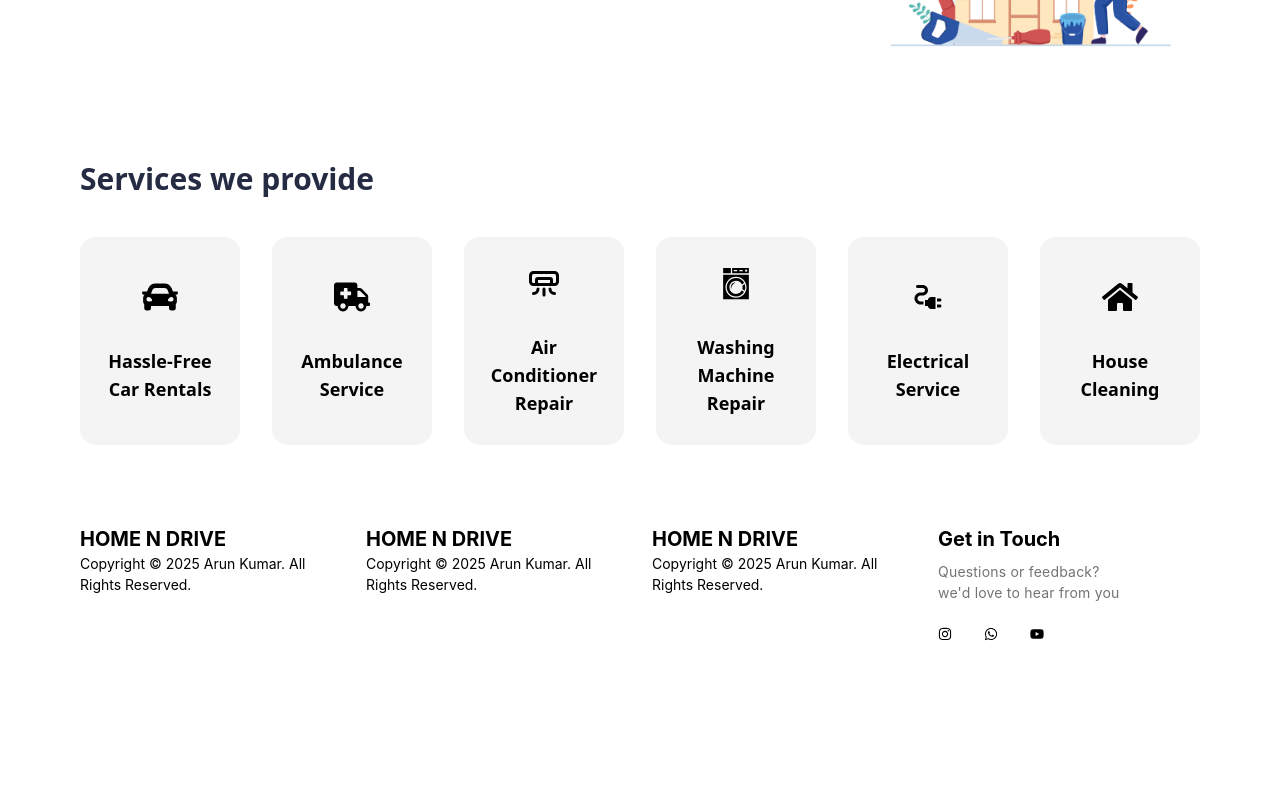
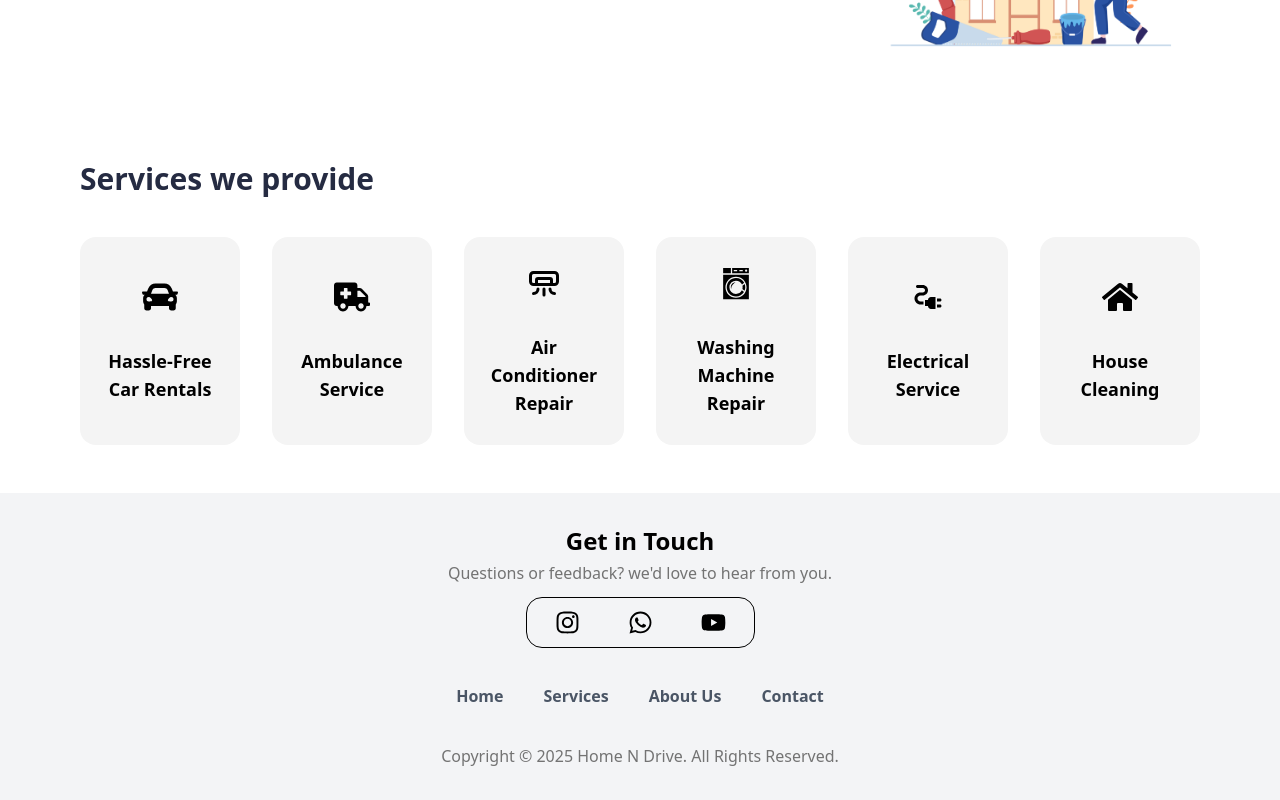
Before and after one commit to ArunKumarDara/one-stop-solution, a React (Vite) app: page / in a window 1280 px wide. Shown: the part 551-1351 px from the top of the page. Before the commit the page ends 1224 px from the top, so only its background shows below. Built offline with nearby package versions, Linux system fonts and the light colour scheme.

Commit message:
feat(footer): add animation using framer motion

```diff
--- a/src/components/Footer/Footer.jsx
+++ b/src/components/Footer/Footer.jsx
@@ -1,47 +1,93 @@
 import { FaInstagram, FaWhatsapp, FaYoutube } from "react-icons/fa";
-import { Row, Col } from "antd";
+import { NavbarMenu } from "../../mockData/data";
+import { Link } from "react-scroll";
+import * as motion from "motion/react-client";
+
+const SlideLeft = (delay) => {
+  return {
+    initial: {
+      opacity: 0,
+      x: 50,
+    },
+    animate: {
+      opacity: 1,
+      x: 0,
+      transition: {
+        duration: 0.3,
+        delay: delay,
+        ease: "easeInOut",
+      },
+    },
+  };
+};
 
 const Footer = () => {
   return (
-    <footer>
+    <footer id="contact">
       <div
         className="container p-[1rem] sm:p-[2rem] lg:px-[4rem] lg:py-[2rem] xl:p-[5rem]
-        xl:py-[2rem] 2xl:p-[6rem] 2xl:py-[2rem] max-h-[400px] relative mt-[1rem]"
+        xl:py-[2rem] 2xl:p-[6rem] 2xl:py-[2rem] max-h-[400px] relative mt-[1rem] flex flex-col justify-center items-center gap-8 bg-gray-100"
       >
-        <Row gutter={[24, 24]} className="flex justify-center items-start">
-          <Col sm={12} lg={6}>
-            <div className="flex flex-col justify-start items-start">
-              <h1 className="text-xl font-bold uppercase">home n drive</h1>
-              <p>Copyright © 2025 Arun Kumar. All Rights Reserved.</p>
-            </div>
-          </Col>
-          <Col sm={12} lg={6}>
-            <div className="flex flex-col justify-start items-start">
-              <h1 className="text-xl font-bold uppercase">home n drive</h1>
-              <p>Copyright © 2025 Arun Kumar. All Rights Reserved.</p>
-            </div>
-          </Col>
-          <Col sm={12} lg={6}>
-            <div className="flex flex-col justify-start items-start">
-              <h1 className="text-xl font-bold uppercase">home n drive</h1>
-              <p>Copyright © 2025 Arun Kumar. All Rights Reserved.</p>
-            </div>
-          </Col>
-          <Col sm={12} lg={6}>
-            <div className="flex flex-col justify-start items-start gap-2">
-              <h1 className="text-xl font-bold">Get in Touch</h1>
-              <p className="text-[#737373] font-montserrat font-normal tracking-[0.2px] mb-4">
-                Questions or feedback?
-                <br /> we&apos;d love to hear from you
-              </p>
-              <div className="flex justify-start items-start gap-8">
-                <FaInstagram className="cursor-pointer" />
-                <FaWhatsapp className="cursor-pointer" />
-                <FaYoutube className="cursor-pointer" />
-              </div>
-            </div>
-          </Col>
-        </Row>
+        <motion.div
+          variants={SlideLeft(0.5)}
+          initial="initial"
+          whileInView={"animate"}
+          viewport={{ once: true }}
+          className="flex flex-col justify-center items-center gap-1"
+        >
+          <h1 className="text-2xl font-bold">Get in Touch</h1>
+          <p className="text-[#737373] font-montserrat mb-2">
+            Questions or feedback? we&apos;d love to hear from you.
+          </p>
+          <div className="flex justify-center items-center gap-12 border border-gray-[#737373] py-3 px-7 rounded-2xl">
+            <FaInstagram
+              className="cursor-pointer hover:text-[#1A92D6]"
+              size="25px"
+            />
+            <FaWhatsapp
+              className="cursor-pointer hover:text-[#1A92D6]"
+              size="25px"
+            />
+            <FaYoutube
+              className="cursor-pointer hover:text-[#1A92D6]"
+              size="25px"
+            />
+          </div>
+        </motion.div>
+        <div className="flex flex-col justify-center items-center gap-2">
+          <ul className="flex gap-6 items-center">
+            {NavbarMenu.map((menu) => (
+              <motion.li
+                key={menu.id}
+                variants={SlideLeft(0.6)}
+                initial="initial"
+                whileInView={"animate"}
+                viewport={{ once: true }}
+              >
+                <Link
+                  to={menu.link}
+                  smooth={true}
+                  duration={500}
+                  style={{ cursor: "pointer" }}
+                  className="text-gray-600 hover:text-[#1A92D6] font-semibold inline-block py-1 px-2"
+                >
+                  {menu.title}
+                </Link>
+              </motion.li>
+            ))}
+          </ul>
+        </div>
+        <motion.div
+          variants={SlideLeft(0.7)}
+          initial="initial"
+          whileInView={"animate"}
+          viewport={{ once: true }}
+          className="flex flex-col justify-start items-start"
+        >
+          <p className="text-[#737373] font-montserrat">
+            Copyright © 2025 Home N Drive. All Rights Reserved.
+          </p>
+        </motion.div>
       </div>
     </footer>
   );
```
